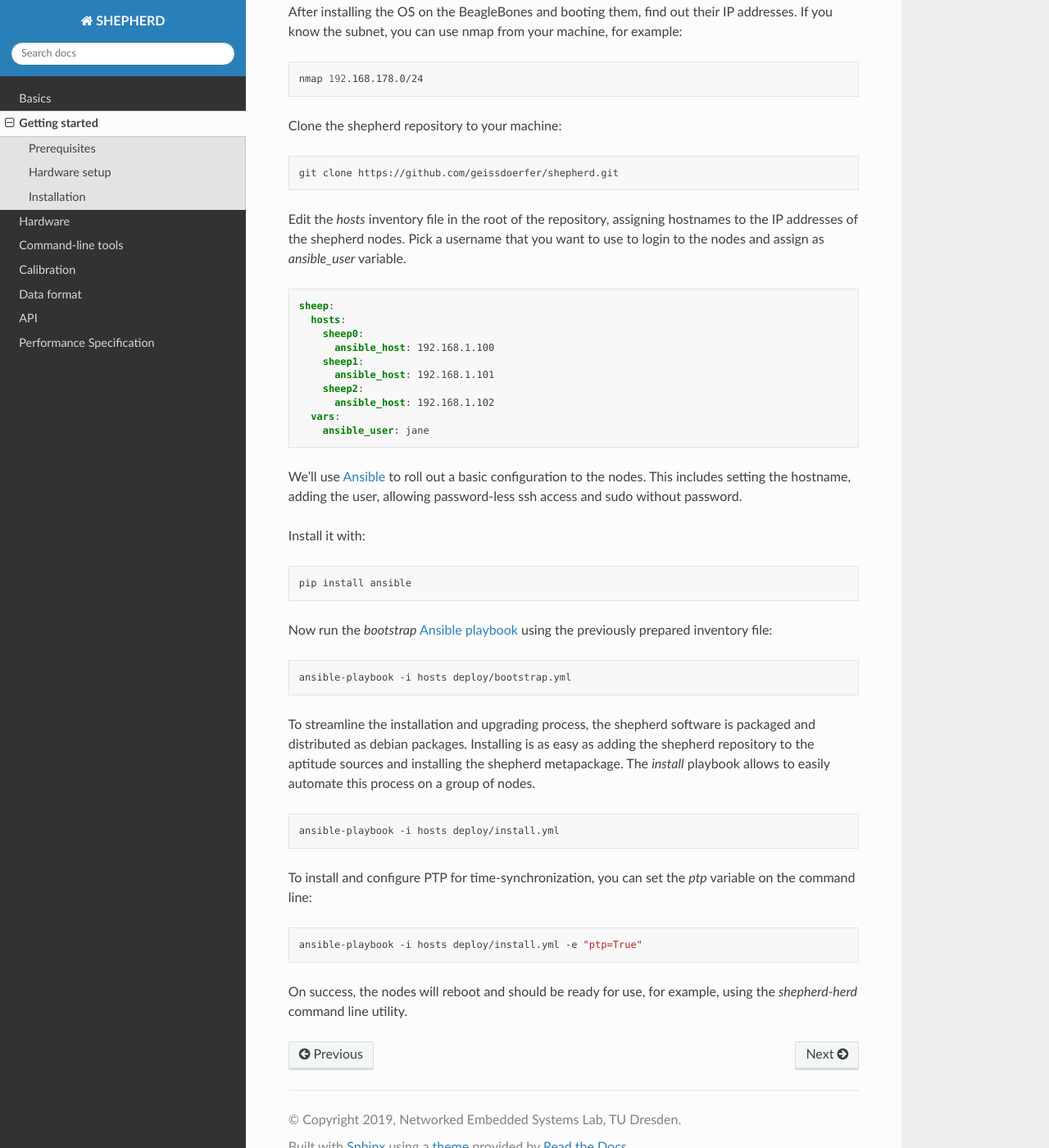
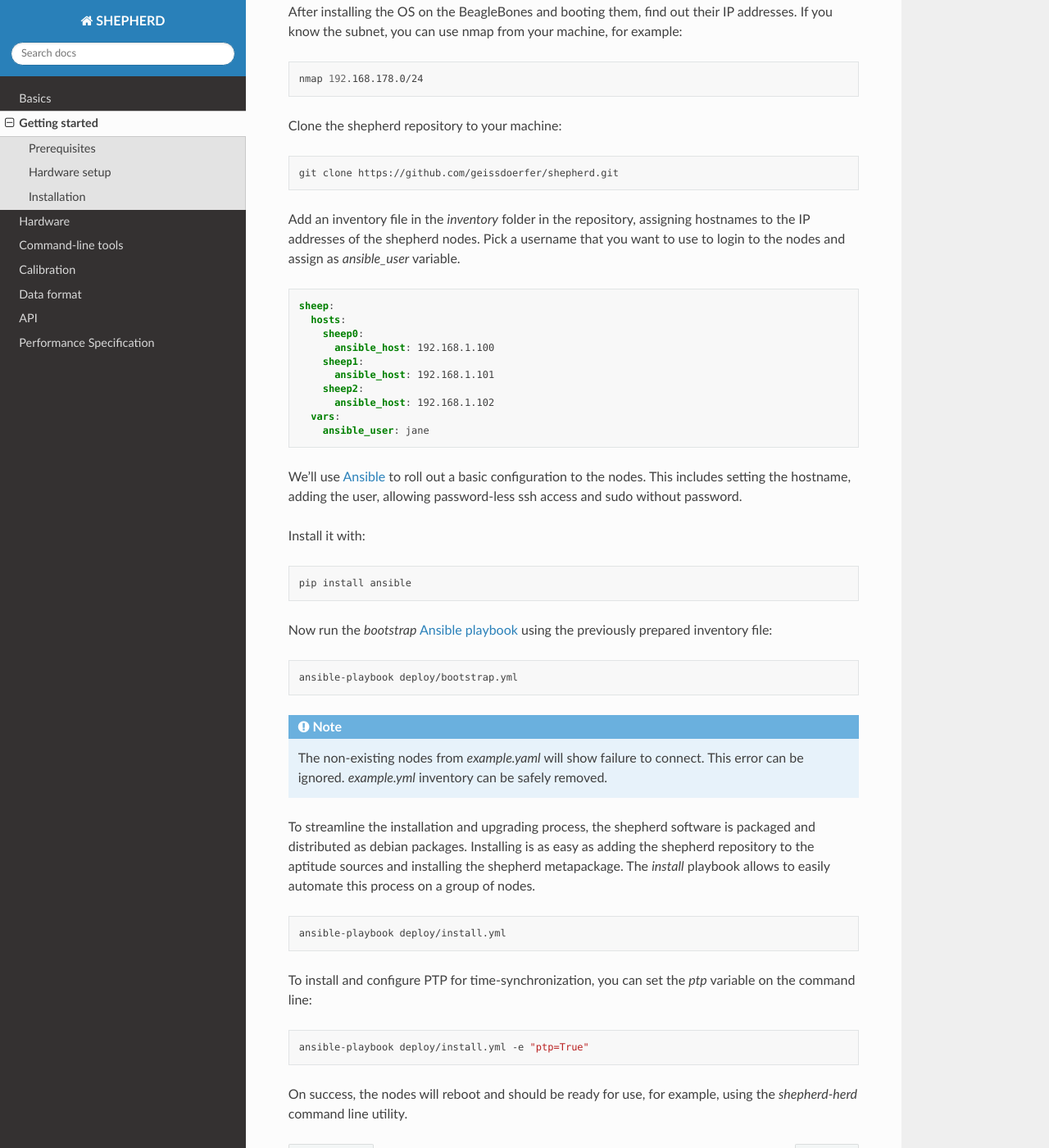
Before and after one commit to geissdoerfer/shepherd, a Sphinx documentation site: the page built from docs/user/getting_started.rst, in a window 1280 px wide and 1400 px high, scrolled down 1621 px. Shown: the whole window at 82% size. Built offline with Sphinx 7.4.7 and the Read the Docs theme 2.0.0, drawn with Linux system fonts in a browser that asks for light colours.

Commit message:
updated docs with new inventory

```diff
--- a/docs/user/getting_started.rst
+++ b/docs/user/getting_started.rst
@@ -77,7 +77,8 @@ Clone the shepherd repository to your machine:
 
     git clone https://github.com/geissdoerfer/shepherd.git
 
-Edit the `hosts` inventory file in the root of the repository, assigning hostnames to the IP addresses of the shepherd nodes.
+
+Add an inventory file in the `inventory` folder in the repository, assigning hostnames to the IP addresses of the shepherd nodes.
 Pick a username that you want to use to login to the nodes and assign as `ansible_user` variable.
 
 .. code-block:: yaml
@@ -106,8 +107,11 @@ Now run the *bootstrap* `Ansible playbook <https://docs.ansible.com/ansible/late
 
 .. code-block:: bash
 
-    ansible-playbook -i hosts deploy/bootstrap.yml
+    ansible-playbook deploy/bootstrap.yml
 
+.. note::
+
+    The non-existing nodes from `example.yaml` will show failure to connect. This error can be ignored. `example.yml` inventory can be safely removed.
 
 To streamline the installation and upgrading process, the shepherd software is packaged and distributed as debian packages.
 Installing is as easy as adding the shepherd repository to the aptitude sources and installing the shepherd metapackage.
@@ -115,13 +119,13 @@ The *install* playbook allows to easily automate this process on a group of node
 
 .. code-block:: bash
 
-    ansible-playbook -i hosts deploy/install.yml
+    ansible-playbook deploy/install.yml
 
 To install and configure PTP for time-synchronization, you can set the `ptp` variable on the command line:
 
 .. code-block:: bash
 
-    ansible-playbook -i hosts deploy/install.yml -e "ptp=True"
+    ansible-playbook deploy/install.yml -e "ptp=True"
 
 
 On success, the nodes will reboot and should be ready for use, for example, using the *shepherd-herd* command line utility.
```
